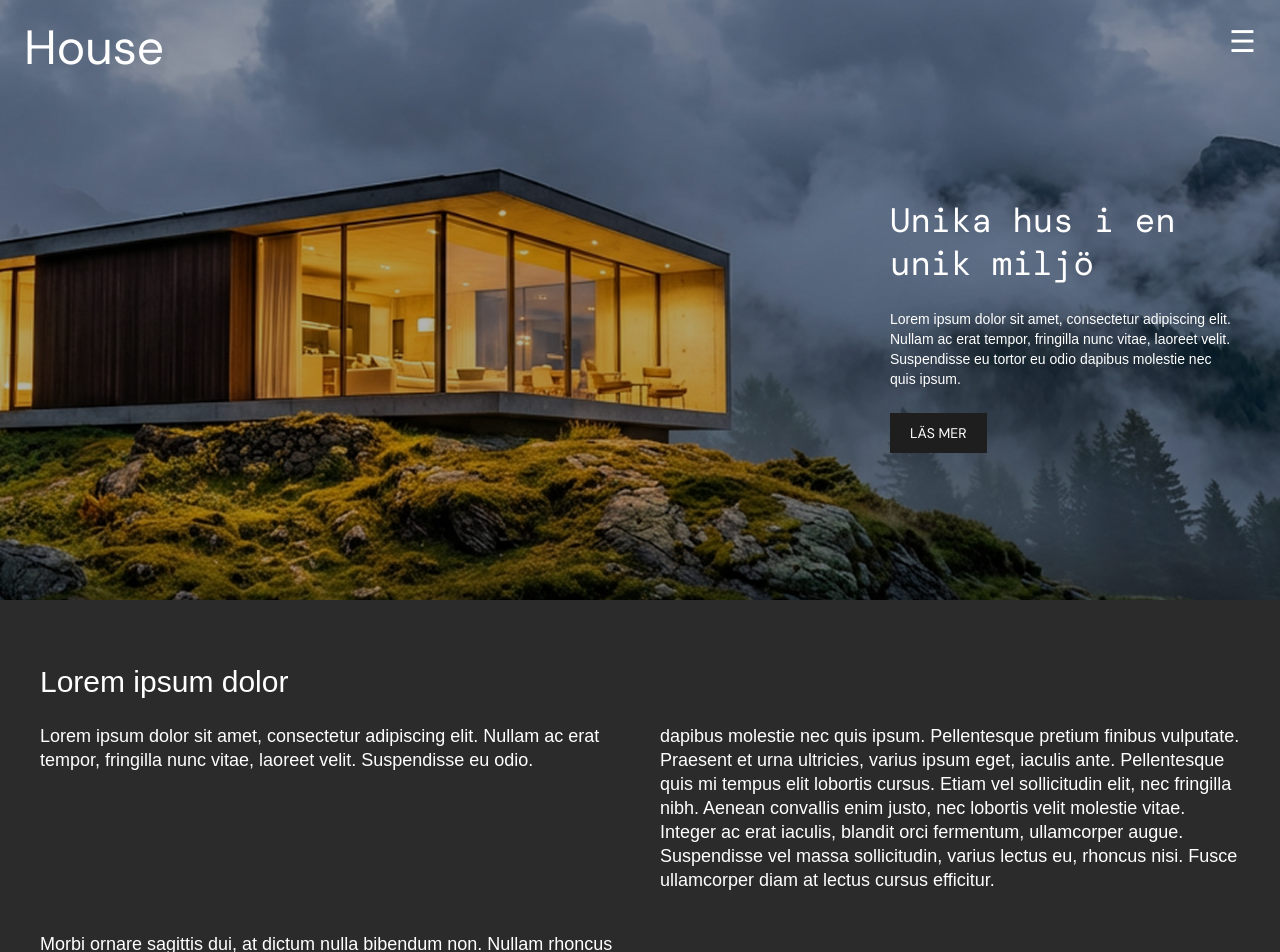
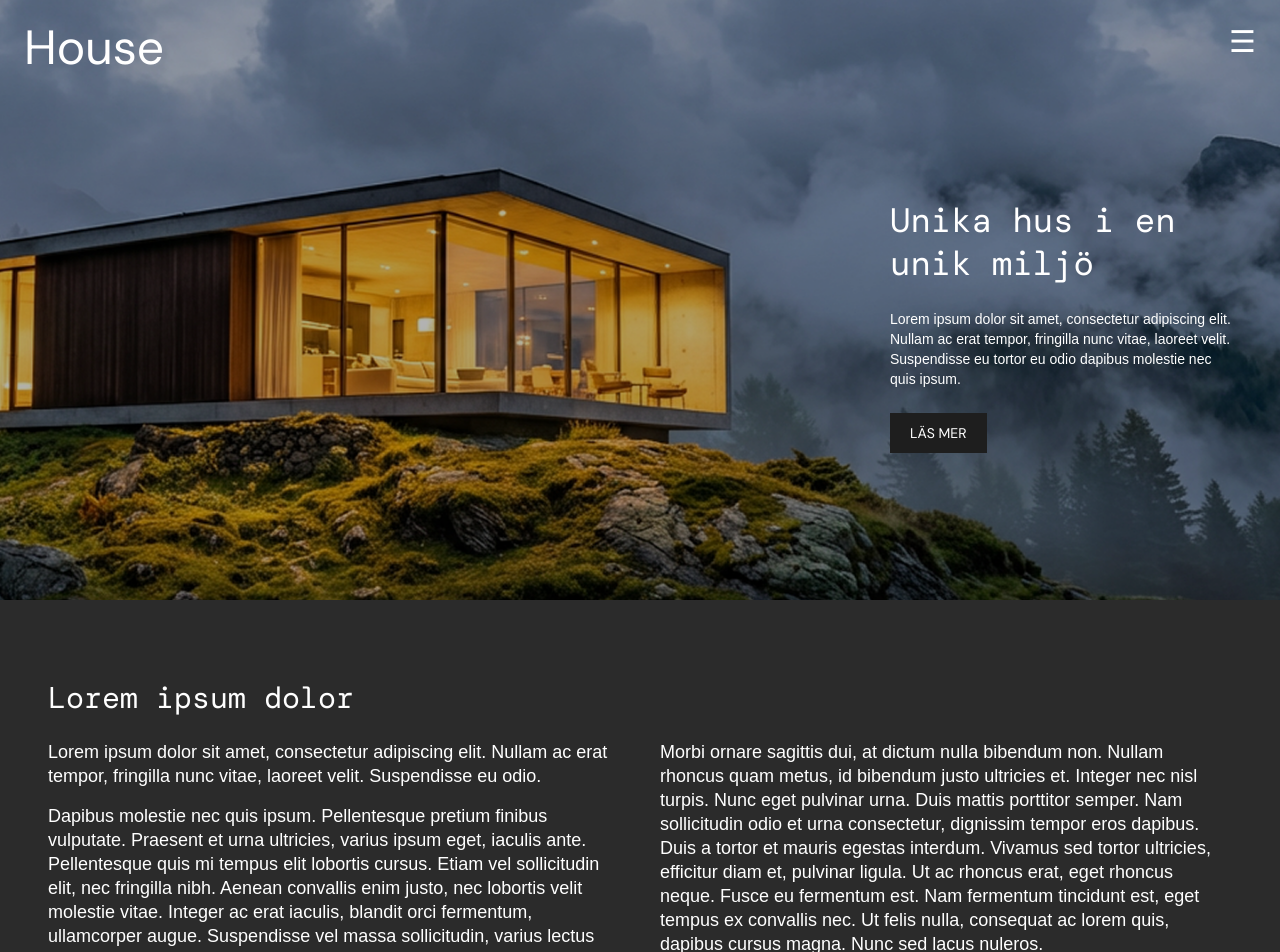
Before and after one commit to iiddaa96/arbetsprov.r3, a Next.js app: page / in a window 1280 px wide. Shown: the top 952 px of the page. Built offline with nearby package versions, Linux system fonts and the light colour scheme.

Commit message:
added border to text section and added som space to dark section

```diff
--- a/app/page.tsx
+++ b/app/page.tsx
@@ -53,37 +53,49 @@ export default function Home() {
       </section>
 
       {/* DARK TEXT SECTION */}
-      <section className="bg-[#2B2B2B] text-white px-10 py-16">
-        <h2 className="text-3xl mb-6">Lorem ipsum dolor</h2>
+      <section className="bg-[#2B2B2B] text-white border-[16px] border-[#2B2B2B] px-8 py-16">
+        <div>
+          <h2
+            style={{ fontFamily: "var(--font-mono)" }}
+            className="text-3xl mb-6"
+          >
+            Lorem ipsum dolor
+          </h2>
 
-        <div className="grid grid-cols-1 md:grid-cols-2 gap-10 leading-6 text-lg">
+          <div className="grid grid-cols-1 md:grid-cols-2 gap-10 text-lg leading-6">
+            <div className="space-y-4">
               <p>
-            Lorem ipsum dolor sit amet, consectetur adipiscing elit. Nullam ac
-            erat tempor, fringilla nunc vitae, laoreet velit. Suspendisse eu
-            odio.
+                Lorem ipsum dolor sit amet, consectetur adipiscing elit. Nullam
+                ac erat tempor, fringilla nunc vitae, laoreet velit. Suspendisse
+                eu odio.
               </p>
               <p>
-            dapibus molestie nec quis ipsum. Pellentesque pretium finibus
-            vulputate. Praesent et urna ultricies, varius ipsum eget, iaculis
-            ante. Pellentesque quis mi tempus elit lobortis cursus. Etiam vel
-            sollicitudin elit, nec fringilla nibh. Aenean convallis enim justo,
-            nec lobortis velit molestie vitae. Integer ac erat iaculis, blandit
-            orci fermentum, ullamcorper augue. Suspendisse vel massa
-            sollicitudin, varius lectus eu, rhoncus nisi. Fusce ullamcorper diam
-            at lectus cursus efficitur.
+                Dapibus molestie nec quis ipsum. Pellentesque pretium finibus
+                vulputate. Praesent et urna ultricies, varius ipsum eget,
+                iaculis ante. Pellentesque quis mi tempus elit lobortis cursus.
+                Etiam vel sollicitudin elit, nec fringilla nibh. Aenean
+                convallis enim justo, nec lobortis velit molestie vitae. Integer
+                ac erat iaculis, blandit orci fermentum, ullamcorper augue.
+                Suspendisse vel massa sollicitudin, varius lectus eu, rhoncus
+                nisi. Fusce ullamcorper diam at lectus cursus efficitur.
               </p>
+            </div>
+
+            <div className="space-y-4">
               <p>
                 Morbi ornare sagittis dui, at dictum nulla bibendum non. Nullam
-            rhoncus quam metus, id bibendum justo ultricies et. Integer nec nisl
-            turpis. Nunc eget pulvinar urna. Duis mattis porttitor semper. Nam
-            sollicitudin odio et urna consectetur, dignissim tempor eros
-            dapibus. Duis a tortor et mauris egestas interdum. Vivamus sed
-            tortor ultricies, efficitur diam et, pulvinar ligula. Ut ac rhoncus
-            erat, eget rhoncus neque. Fusce eu fermentum est. Nam fermentum
-            tincidunt est, eget tempus ex convallis nec. Ut felis nulla,
-            consequat ac lorem quis, dapibus cursus magna. Nunc sed lacus
-            nuleros.
+                rhoncus quam metus, id bibendum justo ultricies et. Integer nec
+                nisl turpis. Nunc eget pulvinar urna. Duis mattis porttitor
+                semper. Nam sollicitudin odio et urna consectetur, dignissim
+                tempor eros dapibus. Duis a tortor et mauris egestas interdum.
+                Vivamus sed tortor ultricies, efficitur diam et, pulvinar
+                ligula. Ut ac rhoncus erat, eget rhoncus neque. Fusce eu
+                fermentum est. Nam fermentum tincidunt est, eget tempus ex
+                convallis nec. Ut felis nulla, consequat ac lorem quis, dapibus
+                cursus magna. Nunc sed lacus nuleros.
               </p>
+            </div>
+          </div>
         </div>
       </section>
 
```
Lines whose indentation alone changed are shown as unchanged.
